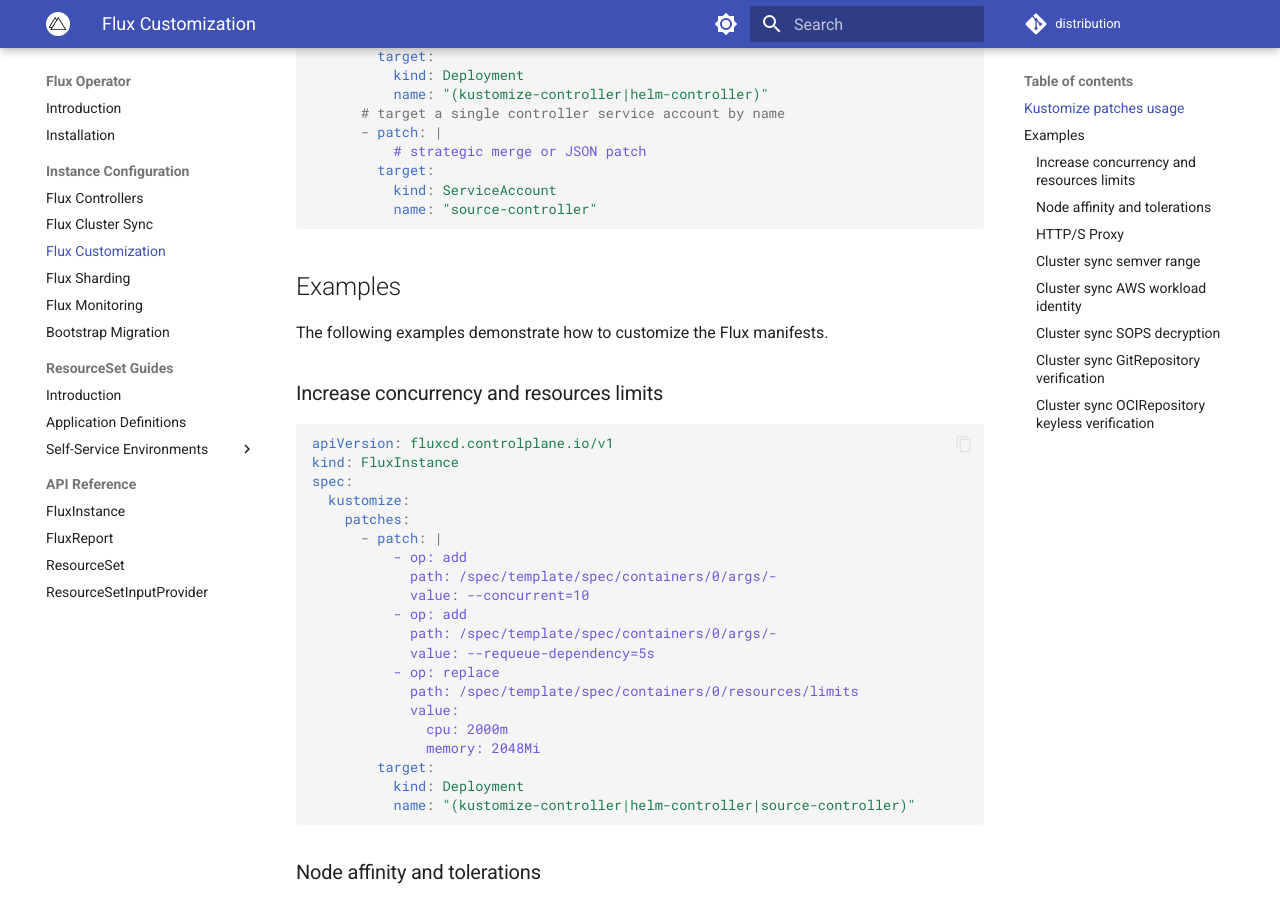
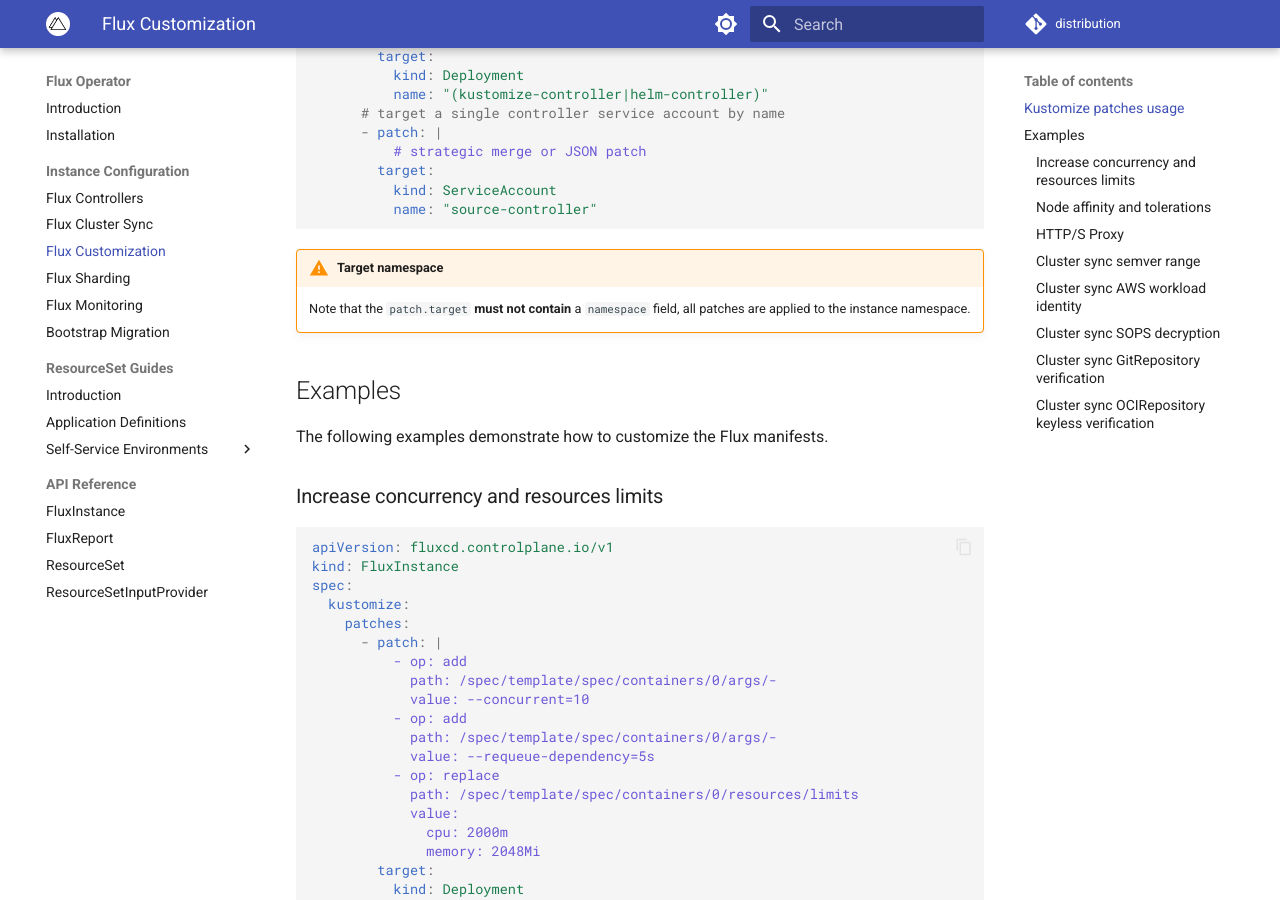
Before and after one commit to controlplaneio-fluxcd/distribution, an MkDocs documentation site: the page built from docs/operator/flux-kustomize.md, in a window 1280 px wide and 900 px high, scrolled down 622 px. Built offline with MkDocs 1.6.1 and Material for MkDocs 9.7.7, drawn with Linux system fonts in a browser that asks for light colours; comment, search, counter and statistics services are not loaded; some of the changed text lies outside the part shown.

Commit message:
flux-operator: Add warning about target namespace usage
Signed-off-by: Stefan Prodan <stefan.prodan@gmail.com>

````diff
--- a/docs/operator/flux-kustomize.md
+++ b/docs/operator/flux-kustomize.md
@@ -32,6 +32,11 @@
           kind: ServiceAccount
           name: "source-controller"
 ```
+
+!!! warning "Target namespace"
+
+    Note that the `patch.target` **must not contain** a `namespace` field, all patches are
+    applied to the instance namespace.
 
 ## Examples
 
@@ -155,9 +160,9 @@
           apiVersion: v1
           kind: ServiceAccount
           metadata:
-            name: controller
-          annotations:
-            eks.amazonaws.com/role-arn: <ROLE ARN>
+            name: all
+            annotations:
+              eks.amazonaws.com/role-arn: <ROLE ARN>
         target:
           kind: ServiceAccount
           name: "(source-controller|image-reflector-controller)"
@@ -165,7 +170,7 @@
           apiVersion: source.toolkit.fluxcd.io/v1beta2
           kind: OCIRepository
           metadata:
-            name: flux-system
+            name: all
           spec:
             provider: aws
         target:
````
